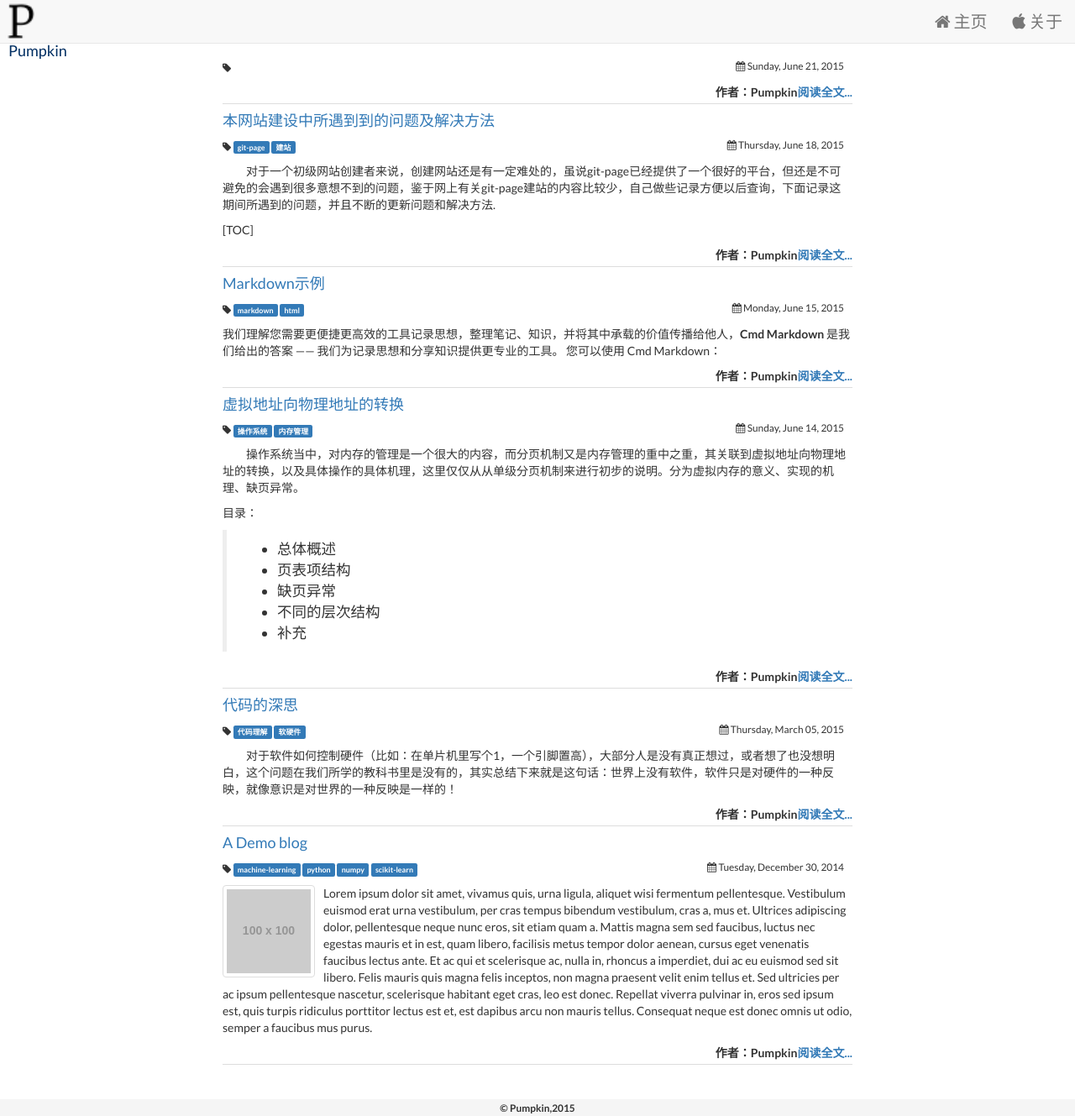
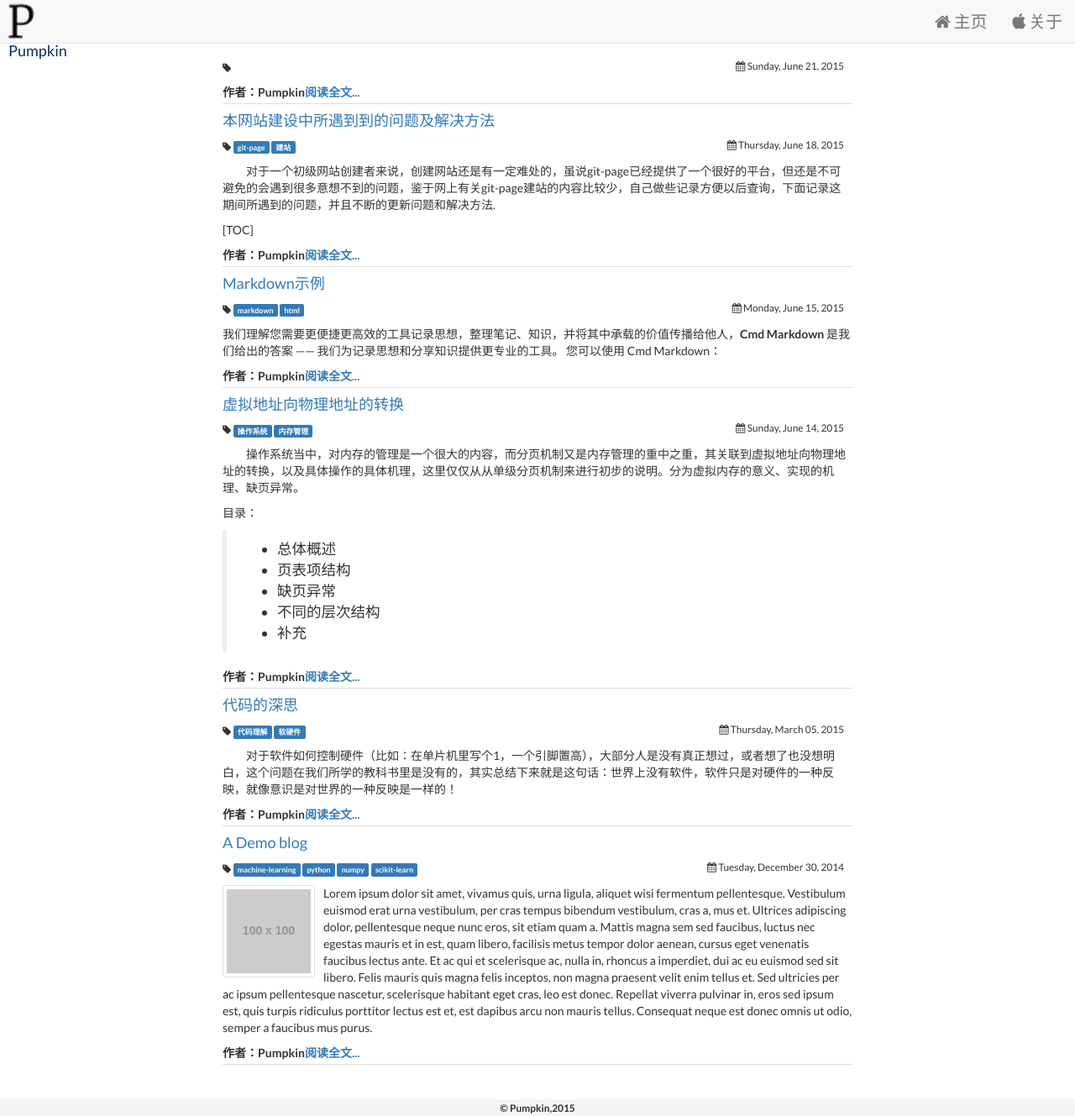
Before and after one commit to LarryBrick/jekyll_demo, a Jekyll site: the page built from index.html, in a window 1280 px wide and 1329 px high. Shown: the whole window at 84% size. Built offline with Jekyll 4.4.1, drawn with Linux system fonts in a browser that asks for light colours; nearby versions of some CDN libraries.

Commit message:
测试首页博客显示的脚

```diff
--- a/index.html
+++ b/index.html
@@ -26,8 +26,8 @@ date: 2014-10-19 23:51
           alt="{{post.title}}"  class="pull-left img-responsive thumb margin10 img-thumbnail" />
         {% endif %}
         <article class=marginBotton10 "excerpt">{{post.excerpt}}</article>
-        <label class="pull-right marginBottom10">作者：Pumpkin</a>
-        <a class="pull-right marginBottom10" href="{{post.url | prepend: site.baseurl }}">阅读全文...</a>
+        <label class="pull-left marginBottom10">作者：Pumpkin</a>
+        <a class="pull-right" href="{{post.url | prepend: site.baseurl }}">阅读全文...</a>
       </div>
     {% endfor %}
 	</div>
```
